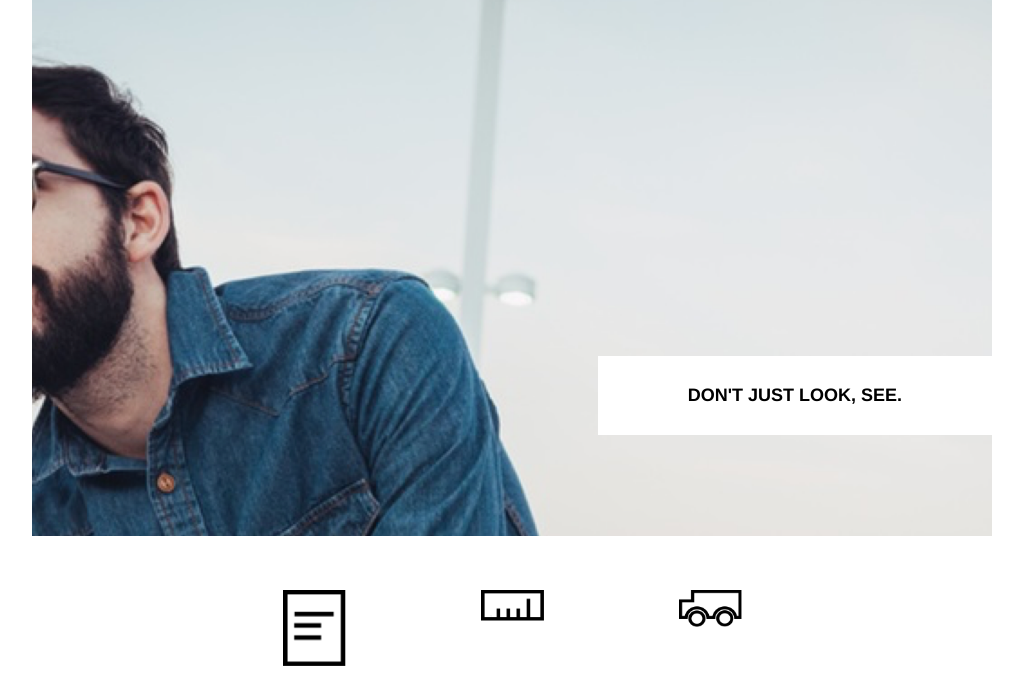
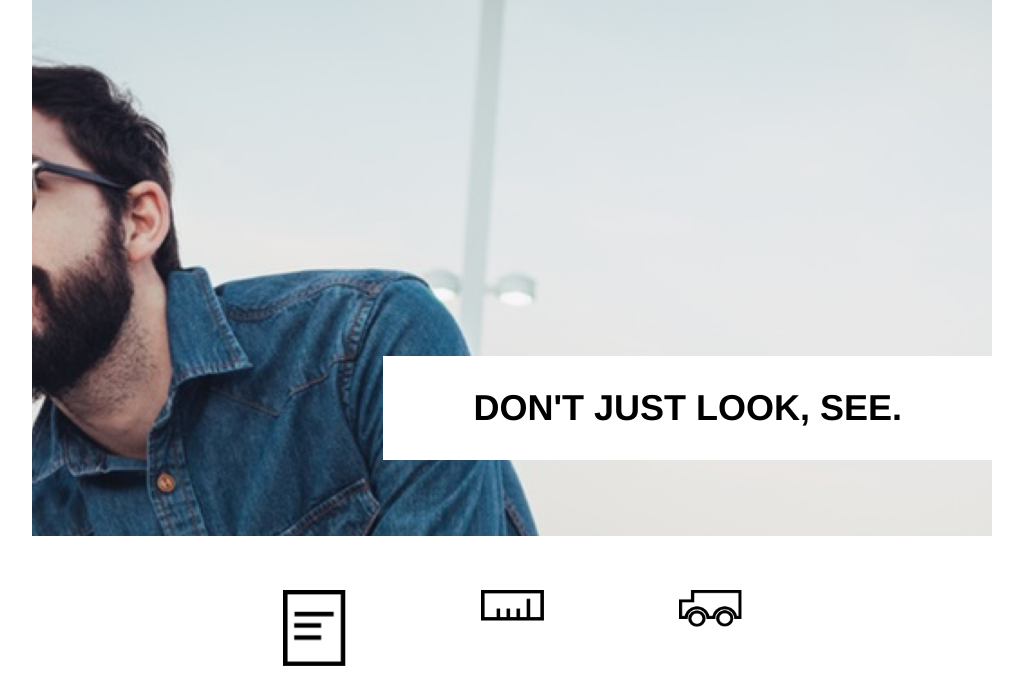
Before and after one commit to AlexinAfrica/tortshell, a plain HTML site: page index.html in a window 1280 px wide. Shown: the part 85-766 px from the top of the page, without its empty margins (128-1151 px from the left). Drawn offline with Linux system fonts and the light colour scheme.

Commit message:
fixed h1 styling

```diff
--- a/resources/css/style.css
+++ b/resources/css/style.css
@@ -130,6 +130,10 @@ nav li {
   padding: 1.5rem 5rem 1.5rem 5rem;
 }
 
+.main-copy h1 {
+  font-size: 2rem;
+}
+
 /* Products */
 
 .business-products {
```
